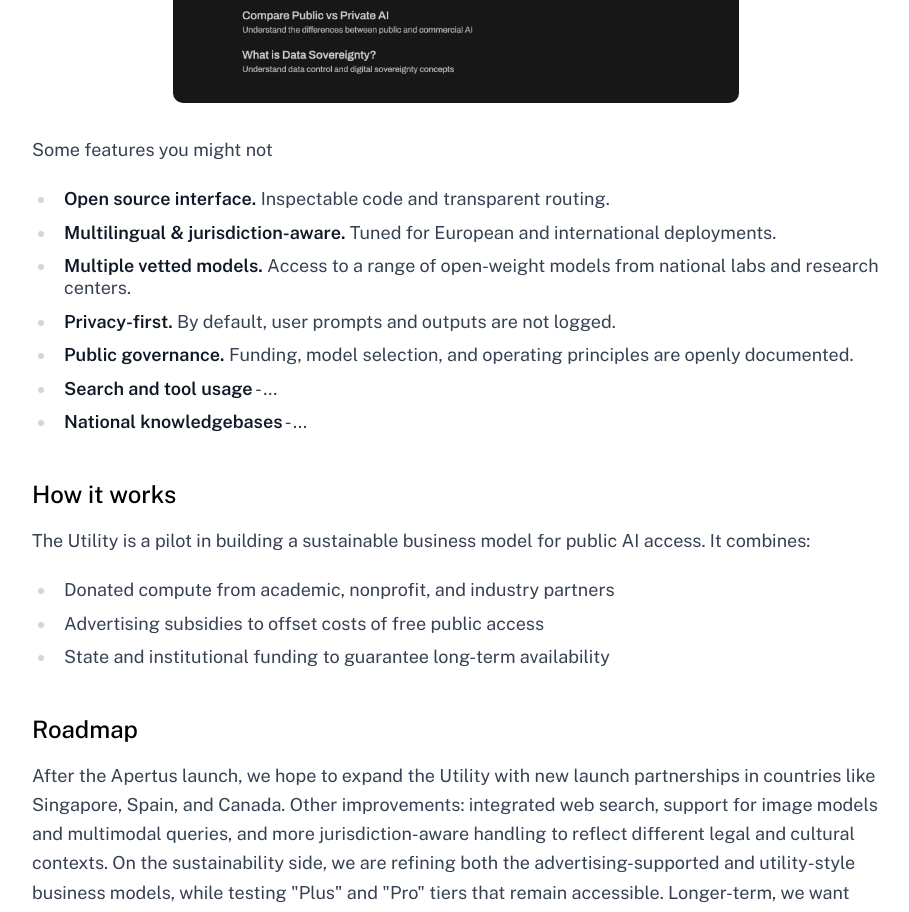
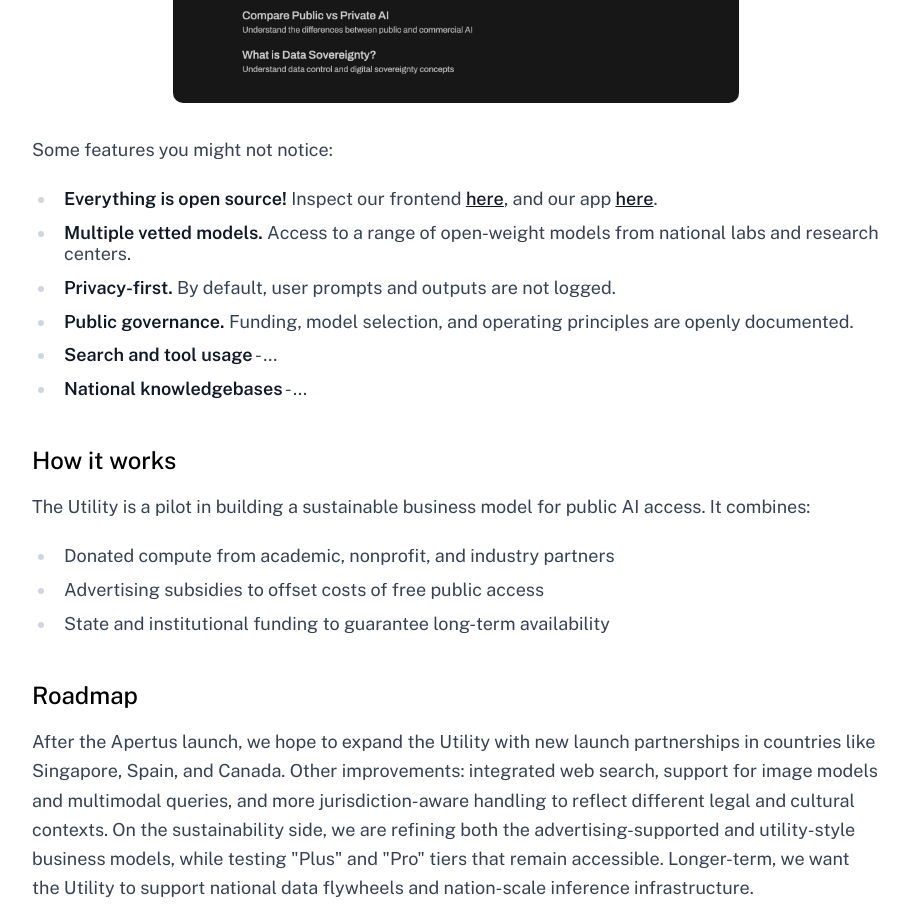
Before and after one commit to forpublicai/publicai.co, a Next.js app: page /utility in a window 1280 px wide. Shown: the part 860-1772 px from the top of the page, without its empty margins (184-1093 px from the left). Built offline with nearby package versions, Linux system fonts and the light colour scheme.

Commit message:
slight fix to utility page

```diff
--- a/src/app/utility/page.tsx
+++ b/src/app/utility/page.tsx
@@ -33,13 +33,12 @@ export default function UtilityPage() {
       },
       {
         type: 'paragraph' as const,
-        content: "Some features you might not"
+        content: "Some features you might not notice:"
       },
       {
         type: 'list' as const,
         content: [
-          "<strong>Open source interface.</strong> Inspectable code and transparent routing.",
-          "<strong>Multilingual & jurisdiction-aware.</strong> Tuned for European and international deployments.",
+          '<strong>Everything is open source!</strong> Inspect our frontend <a href="http://github.com/forpublicai/publicai.co" className="text-blue-600 hover:text-blue-800 underline">here</a>, and our app <a href="http://github.com/forpublicai/chat.publicai.co" className="text-blue-600 hover:text-blue-800 underline">here</a>.',
           "<strong>Multiple vetted models.</strong> Access to a range of open-weight models from national labs and research centers.",
           "<strong>Privacy-first.</strong> By default, user prompts and outputs are not logged.",
           "<strong>Public governance.</strong> Funding, model selection, and operating principles are openly documented.",
@@ -83,7 +82,7 @@ export default function UtilityPage() {
         type: 'paragraph' as const,
         content: (
           <>
-            We're also trying to complement efforts within the open-source ML ecosystem. Today, nearly all foundation model access is mediated by private companies. Even when open models exist, public access is fragmented, opaque, and fragile. The Inference Utility is a step towards a more open and accessible AI ecosystem. In many ways, it's trying to fill in <a href="https://arxiv.org/abs/2507.09296" className="text-blue-600 hover:text-blue-800 underline">the gaps in the existing open-source ecosystem</a>.
+            We&apos;re also trying to complement efforts within the open-source ML ecosystem. Today, nearly all foundation model access is mediated by private companies. Even when open models exist, public access is fragmented, opaque, and fragile. The Inference Utility is a step towards a more open and accessible AI ecosystem. In many ways, it&apos;s trying to fill in <a href="https://arxiv.org/abs/2507.09296" className="text-blue-600 hover:text-blue-800 underline">the gaps in the existing open-source ecosystem</a>.
           </>
         )
       },
```
